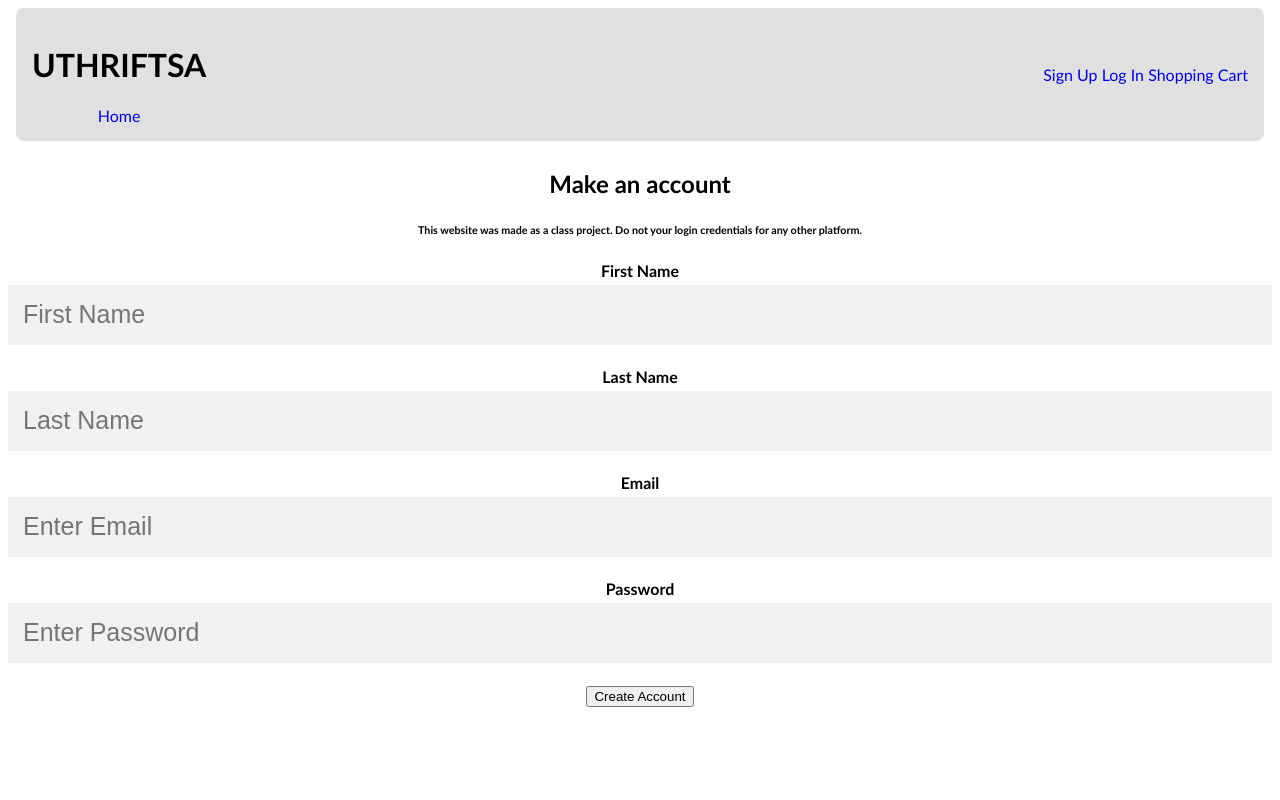
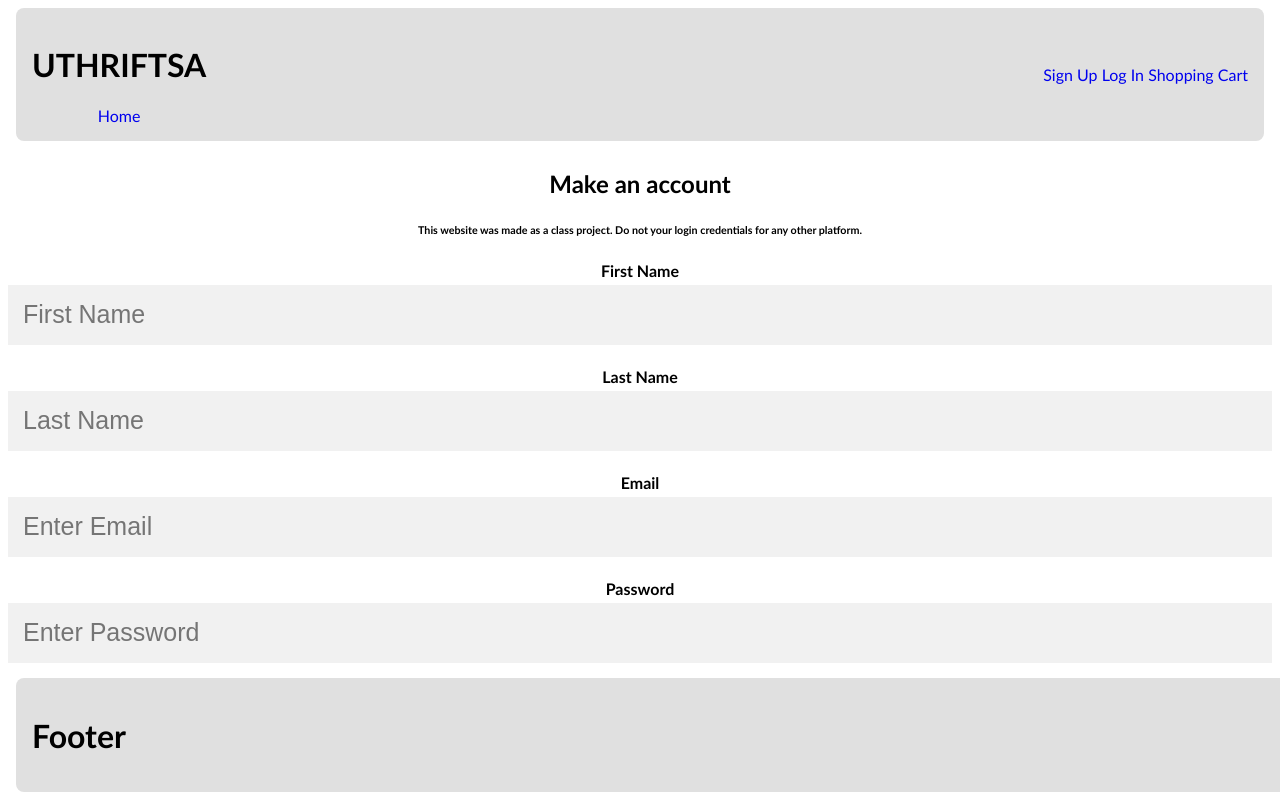
Before and after one commit to icastro35211225/NoobEgg, a React (Create React App) app: page /signup in a window 1280 px wide. Built offline with nearby package versions, Linux system fonts and the light colour scheme.

Commit message:
added footer
added footer component and some shitty css for it

```diff
--- a/src/App.css
+++ b/src/App.css
@@ -66,3 +66,9 @@ a {
   border: none;
   background: #f1f1f1;
 }
+
+footer {
+  position: fixed;
+  width: 100%;
+  bottom: 0;
+}
--- a/src/App.js
+++ b/src/App.js
@@ -6,6 +6,7 @@ import Header from "./components/Header";
 import Home from "./components/Home";
 import Signup from './pages/Signup';
 import Login from './pages/Login';
+import Footer from './components/Footer';
 
 
 function App() {
@@ -19,9 +20,8 @@ function App() {
           <Route path="/signup" element={<Signup />}/>
           <Route path="/login" element={<Login />}/>
         </Routes>
-
-
       </div>
+      <Footer />
     </div>
   );
 }
--- /dev/null
+++ b/src/components/Footer.js
@@ -0,0 +1,14 @@
+import React from "react";
+import { Route, Routes, Link } from "react-router-dom";
+
+export default function Footer(props) {
+
+    return (
+        <footer className="row block center">
+            <div >
+                <h1 >Footer</h1>
+            </div>
+
+        </footer>
+    )
+}
```
